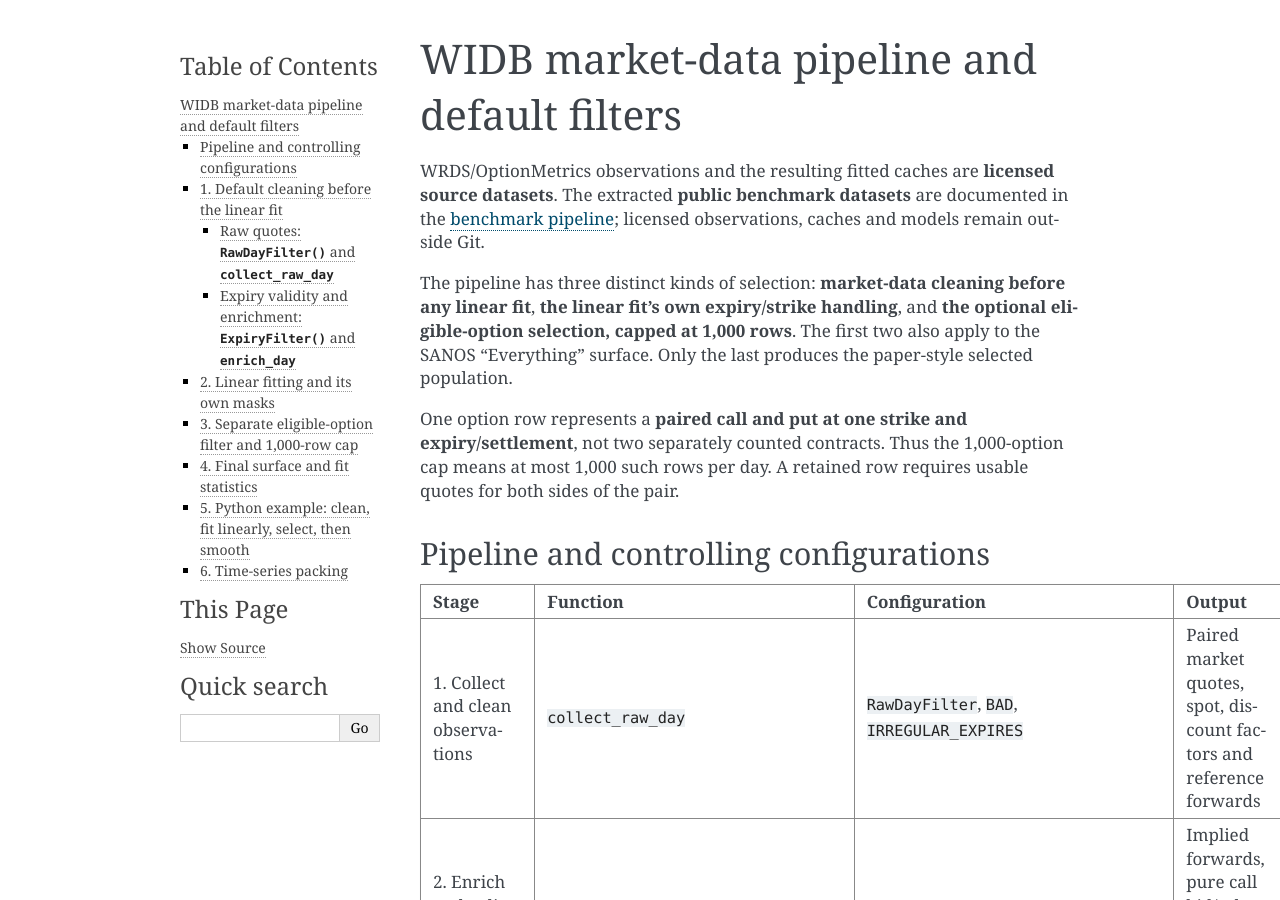
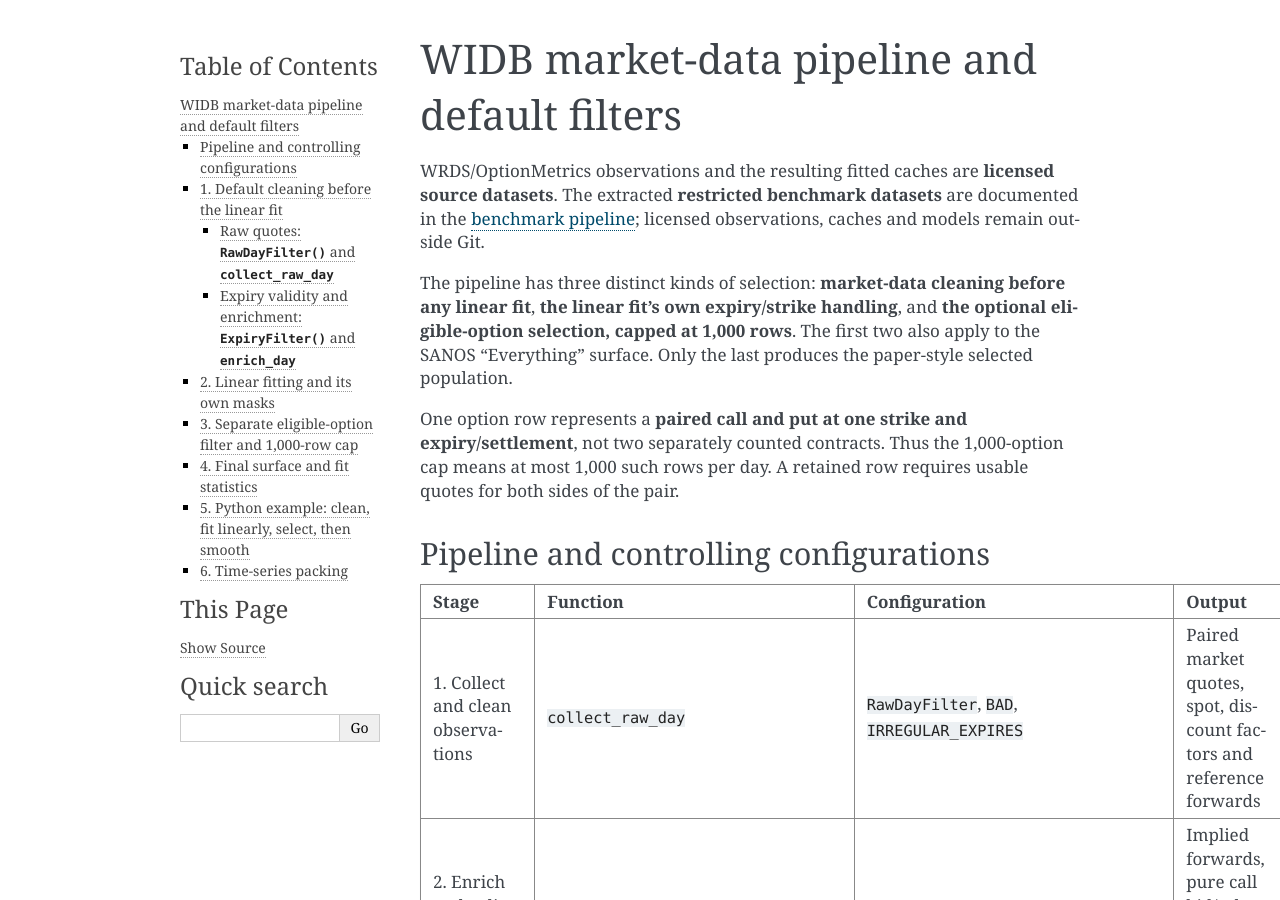
Before and after one commit to hansbuehler/openqdata, a Sphinx documentation site: the page built from docs/market-data.md, in a window 1280 px wide and 900 px high. Built offline with Sphinx 7.4.7, drawn with Linux system fonts in a browser that asks for light colours.

Commit message:
Clarify restricted benchmark status after migration

```diff
--- a/docs/market-data.md
+++ b/docs/market-data.md
@@ -1,6 +1,6 @@
 # WIDB market-data pipeline and default filters
 
-WRDS/OptionMetrics observations and the resulting fitted caches are **licensed source datasets**. The extracted **public benchmark datasets** are documented in the [benchmark pipeline](https://github.com/hansbuehler/quantdata_benchmark/blob/main/src/quantdata/benchmarks/widb/PUB_PIPELINE.md); licensed observations, caches and models remain outside Git.
+WRDS/OptionMetrics observations and the resulting fitted caches are **licensed source datasets**. The extracted **restricted benchmark datasets** are documented in the [benchmark pipeline](https://github.com/hansbuehler/quantdata_benchmark/blob/main/src/quantdata/benchmarks/widb/PUB_PIPELINE.md); licensed observations, caches and models remain outside Git.
 
 The pipeline has three distinct kinds of selection: **market-data cleaning before any linear fit**, **the linear fit's own expiry/strike handling**, and **the optional eligible-option selection, capped at 1,000 rows**. The first two also apply to the SANOS “Everything” surface. Only the last produces the paper-style selected population.
 
```
Also changed, not shown: docs/review.md (+2 -0 lines).
